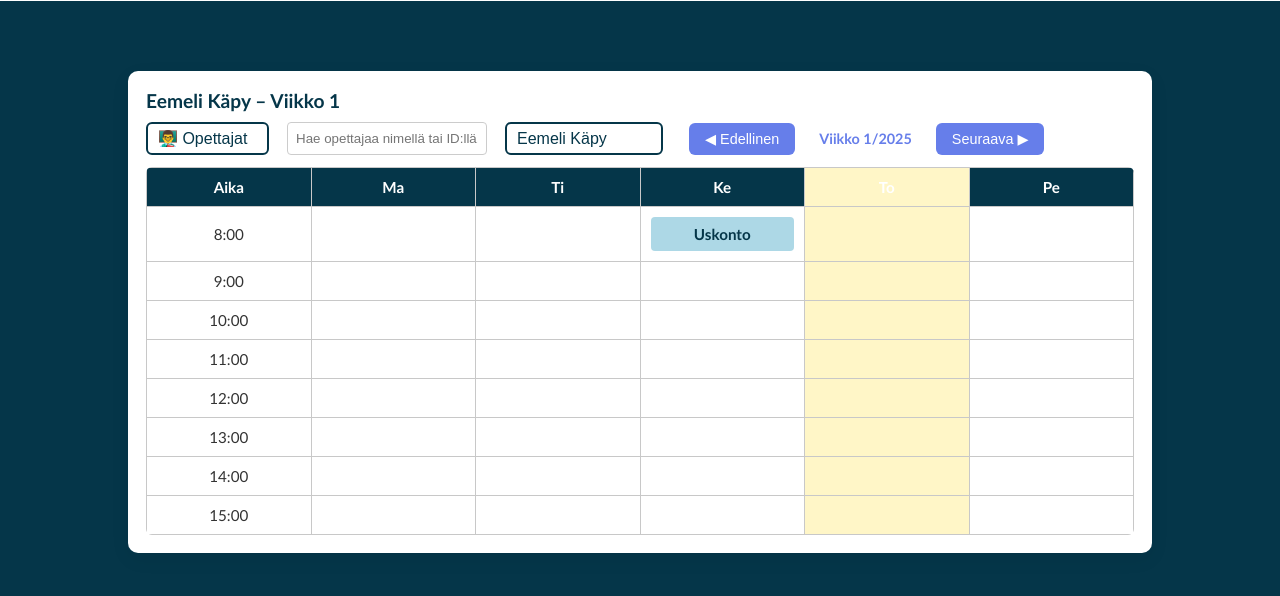
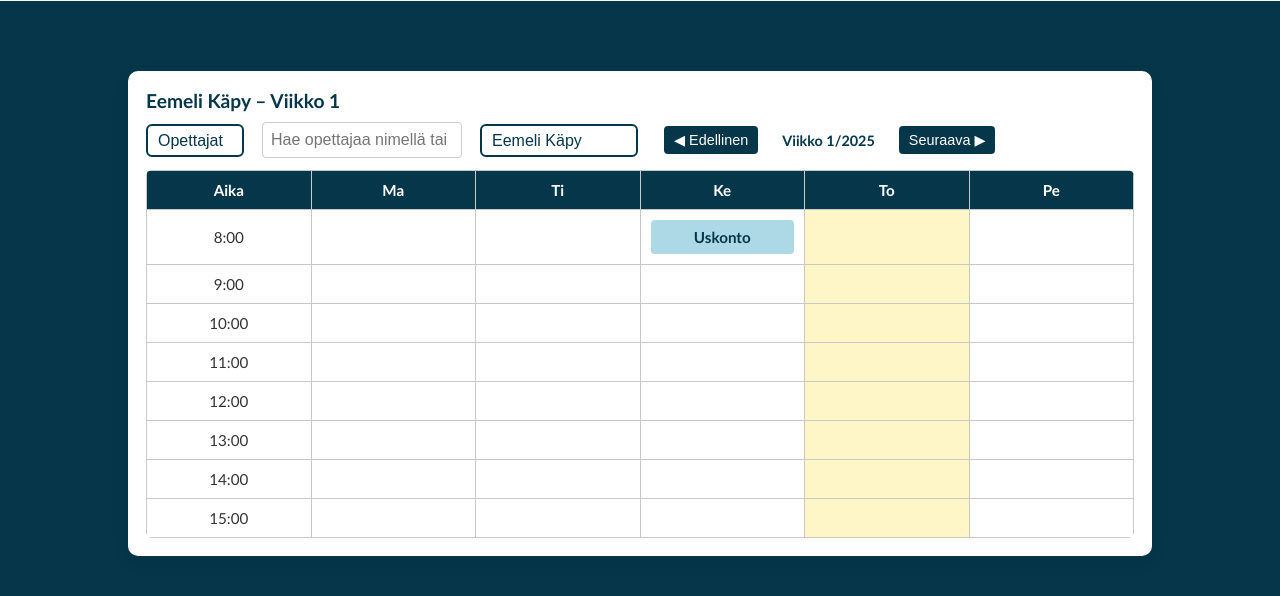
Before and after one commit to Autsku/Projekti, a PHP site: page / in a window 1280 px wide. Shown: the part 869-1465 px from the top of the page. Run offline with PHP 8.4, Linux system fonts and the light colour scheme; data comes from the database, SQL or seed files in the repository.

Commit message:
Lukujärjestys

```diff
--- a/Projekti/Koodi/Styles/index.css
+++ b/Projekti/Koodi/Styles/index.css
@@ -35,7 +35,6 @@ html, body {
     border-bottom: 0.3rem solid rgb(5, 54, 73);
 }
 
-
 .header a:hover {
     background-color: rgb(5, 54, 73);
     color: white;
@@ -45,15 +44,11 @@ html, body {
 .header a {
     padding: 10px 15px;
     transition: all 0.3s ease;
-}
-
-.header a {
     margin: 0;
     color: rgb(5, 54, 73);
     text-decoration: none;
     font-size: 1.3rem;
     font-family: 'Gill Sans', 'Gill Sans MT', Calibri, 'Trebuchet MS', sans-serif;
-    transition: all 0.3s ease;
 }
 
 .header .logo{
@@ -296,6 +291,7 @@ html, body {
     padding: 18px;
     border-radius: 10px;
     box-shadow: 0 6px 20px rgba(0,0,0,0.06);
+    overflow-x: auto;
 }
 
 /* Header inside lukkari with chooser */
@@ -396,9 +392,54 @@ html, body {
     vertical-align: middle;
 }
 
-/* responsive table container: allow scroll on small screens */
-.lukkari {
-    overflow-x: auto;
+/* Lukujärjestyksen viikkonavigointi ja haku */
+.search-container {
+    margin: 0 0.5rem;
+}
+
+.week-navigation {
+    display: flex;
+    gap: 0.5rem;
+    align-items: center;
+    margin-left: 1rem;
+}
+
+.week-nav-btn {
+    padding: 6px 10px;
+    background-color: var(--primary);
+    color: white;
+    border: none;
+    border-radius: 4px;
+    cursor: pointer;
+    font-size: 0.9rem;
+    transition: background-color 0.2s ease;
+}
+
+.week-nav-btn:hover {
+    background-color: var(--primary-dark);
+}
+
+.week-info {
+    padding: 0.5rem 1rem;
+    font-weight: bold;
+    color: var(--primary);
+    font-size: 0.9rem;
+}
+
+/* Hakukenttä sama tyyli kuin selectit */
+#person-search {
+    padding: 6px 10px;
+    font-size: 1rem;
+    border: 2px solid var(--primary);
+    border-radius: 6px;
+    color: var(--primary);
+    background-color: white;
+    transition: 0.18s ease;
+}
+
+#person-search:focus {
+    outline: none;
+    box-shadow: 0 0 0 3px rgba(5,54,73,0.08);
 }
 
 /* =========================
@@ -430,6 +471,20 @@ html, body {
     .header .items {
         display: none; /* keep header compact on small screens (you can change) */
     }
+
+    .calendar-chooser {
+        flex-direction: column;
+        gap: 0.5rem;
+    }
+
+    .week-navigation {
+        margin-left: 0;
+        justify-content: center;
+    }
+
+    .search-container {
+        margin: 0;
+    }
 }
 
 @media (max-width: 600px) {
@@ -452,6 +507,9 @@ html, body {
     .calendar-chooser select {
         flex: 1 1 auto;
     }
+    #person-search {
+        width: 100%;
+    }
 }
 
 /* small visual polish for interactive elements */
@@ -462,45 +520,3 @@ button, select {
 }
 
 /* End of file */
-
-
-        .week-navigation {
-            display: flex;
-            gap: 0.5rem;
-            align-items: center;
-            margin-left: 1rem;
-        }
-
-        .week-nav-btn {
-            padding: 0.5rem 1rem;
-            background: #667eea;
-            color: white;
-            border: none;
-            border-radius: 6px;
-            cursor: pointer;
-            font-size: 0.9rem;
-            transition: background 0.3s;
-        }
-
-        .week-nav-btn:hover {
-            background: #5a67d8;
-        }
-
-        .week-info {
-            padding: 0.5rem 1rem;
-            font-weight: bold;
-            color: #667eea;
-            font-size: 0.9rem;
-        }
-
-        @media (max-width: 768px) {
-            .calendar-chooser {
-                flex-direction: column;
-                gap: 0.5rem;
-            }
-
-            .week-navigation {
-                margin-left: 0;
-                justify-content: center;
-            }
-        }
--- a/Projekti/Koodi/index.php
+++ b/Projekti/Koodi/index.php
@@ -45,9 +45,9 @@ $ilmoittautumiset = $yhteys->query("SELECT * FROM kurssikirjautuminen")->fetchAl
 
             <div class="calendar-chooser">
                 <select id="calendar-type">
-                    <option value="teacher">👨‍🏫 Opettajat</option>
-                    <option value="student">👨‍🎓 Opiskelijat</option>
-                    <option value="room">🏫 Tilat</option>
+                    <option value="teacher">Opettajat </option>
+                    <option value="student">Opiskelijat </option>
+                    <option value="room">Tilat </option>
                 </select>
 
                 <!-- Hakukenttä -->
@@ -137,61 +137,6 @@ $ilmoittautumiset = $yhteys->query("SELECT * FROM kurssikirjautuminen")->fetchAl
         </div>
     </div>
 
-    <style>
-        /* Lisätyylit viikkonavigointiin ja hakuun */
-        .search-container {
-            margin: 0 0.5rem;
-        }
-
-        .week-navigation {
-            display: flex;
-            gap: 0.5rem;
-            align-items: center;
-            margin-left: 1rem;
-        }
-
-        .week-nav-btn {
-            padding: 0.5rem 1rem;
-            background: #667eea;
-            color: white;
-            border: none;
-            border-radius: 6px;
-            cursor: pointer;
-            font-size: 0.9rem;
-            transition: background 0.3s;
-        }
-
-        .week-nav-btn:hover {
-            background: #5a67d8;
-        }
-
-        .week-info {
-            padding: 0.5rem 1rem;
-            font-weight: bold;
-            color: #667eea;
-            font-size: 0.9rem;
-        }
-
-        @media (max-width: 768px) {
-            .calendar-chooser {
-                flex-direction: column;
-                gap: 0.5rem;
-            }
-
-            .week-navigation {
-                margin-left: 0;
-                justify-content: center;
-            }
-
-            .search-container {
-                margin: 0;
-            }
-
-            #person-search {
-                width: 100% !important;
-            }
-        }
-    </style>
 
     <script>
     // Tietokannan data PHP:sta JavaScriptiin
@@ -625,14 +570,9 @@ $ilmoittautumiset = $yhteys->query("SELECT * FROM kurssikirjautuminen")->fetchAl
     function highlightToday() {
         const today = new Date().getDay();
         if (today >= 1 && today <= 5) {
-            const headers = tableEl.querySelectorAll(`th[data-day="${today}"]`);
-            if (headers.length > 0) {
-                const colIndex = Array.from(headers[0].parentNode.children).indexOf(headers[0]);
-                tableEl.querySelectorAll("tr").forEach(row => {
-                    const cell = row.children[colIndex];
-                    if (cell) cell.classList.add("highlight");
-                });
-            }
+            // Korostetaan vain tbody-soluissa, ei thead-otsikoissa
+            const bodyCells = tableEl.querySelectorAll(`tbody td[data-day="${today}"]`);
+            bodyCells.forEach(cell => cell.classList.add("highlight"));
         }
     }
 
```
